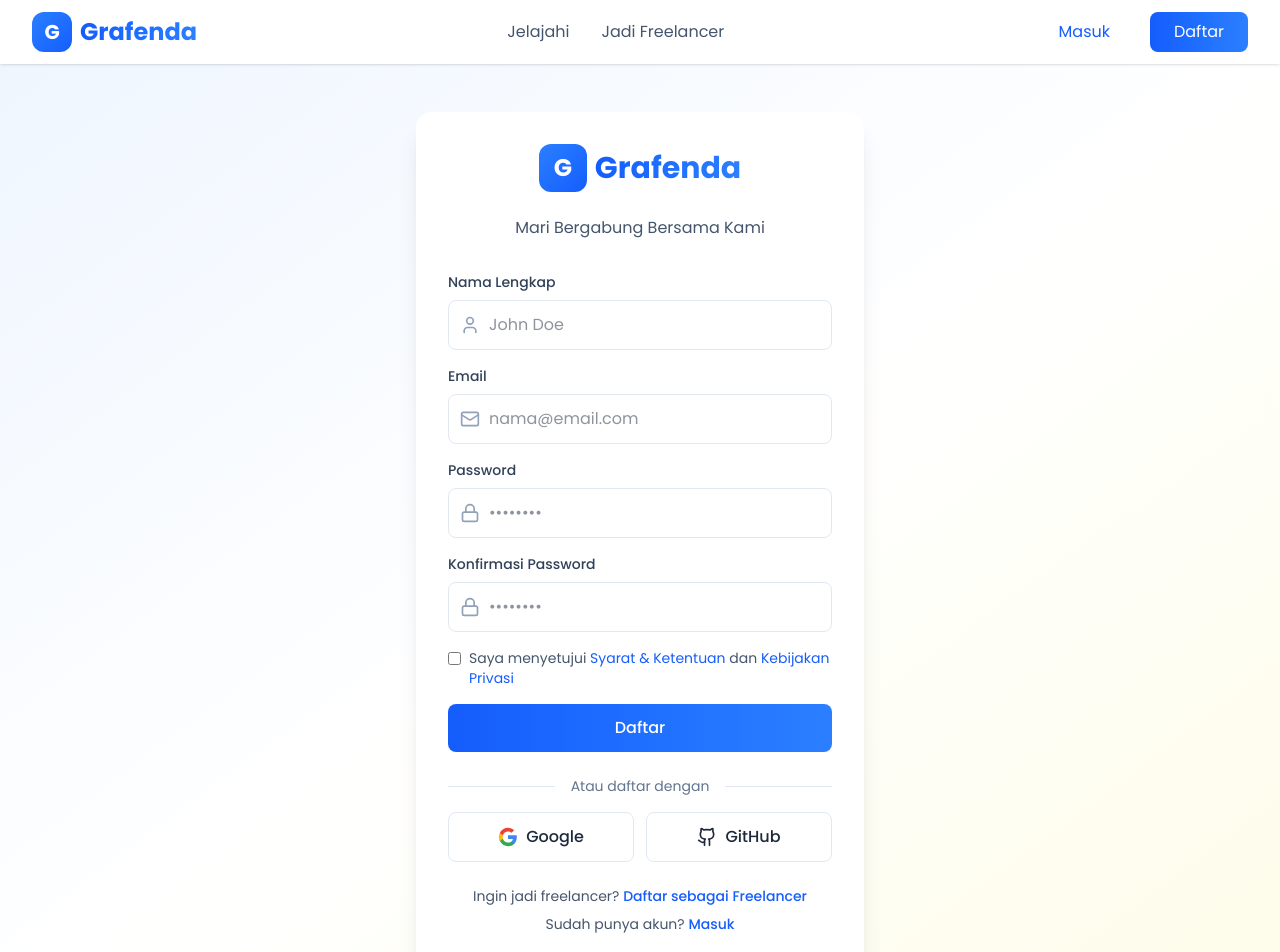
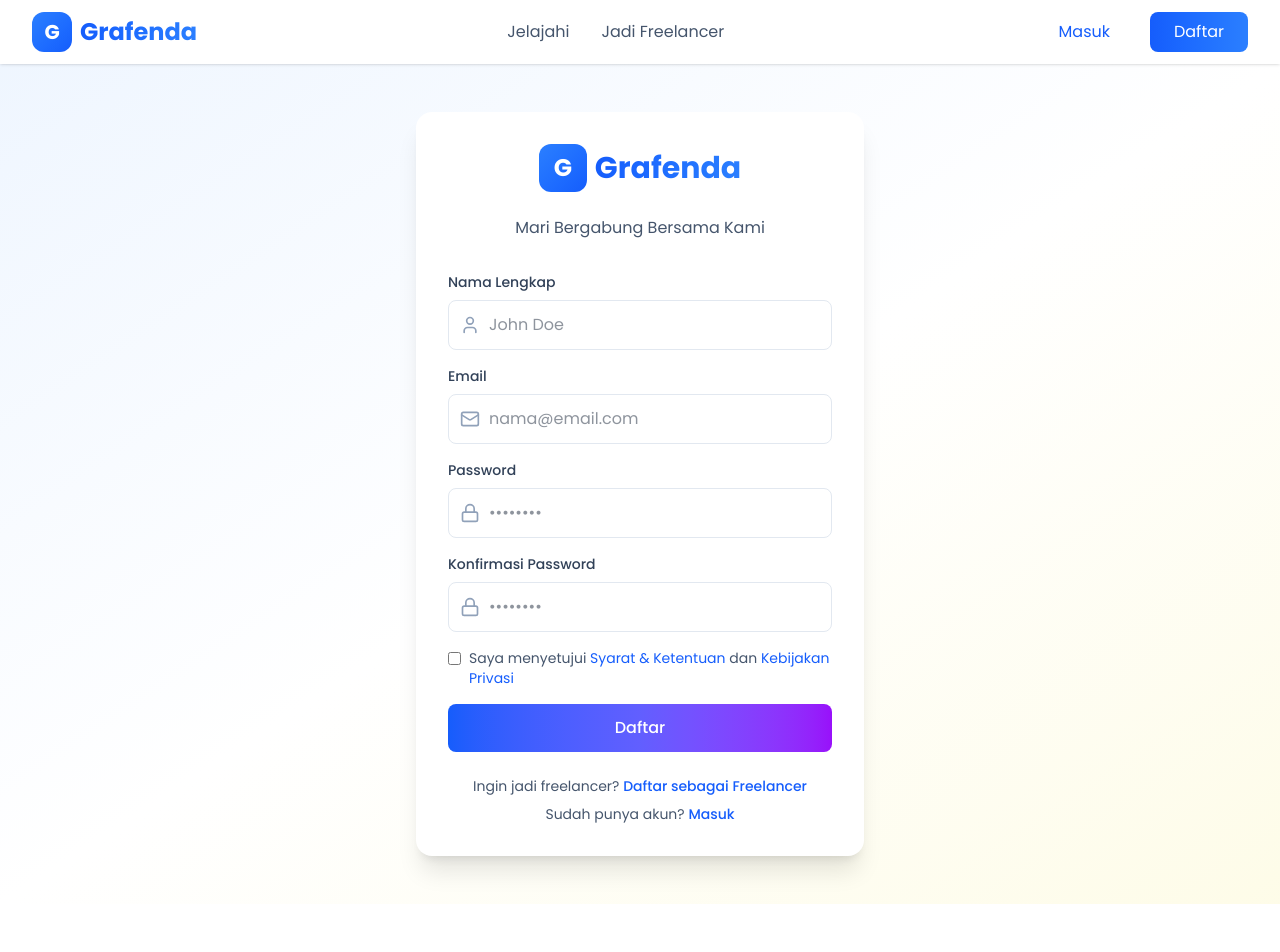
Before and after one commit to beeena4/GRAFENDA, a React (Vite) app: page /register in a window 1280 px wide. Shown: the top 952 px of the page. After the commit the page ends 904 px from the top, so only its background shows below. Built offline with nearby package versions, Linux system fonts and the light colour scheme.

Commit message:
ubah register

```diff
--- a/src/app/pages/Register.tsx
+++ b/src/app/pages/Register.tsx
@@ -107,56 +107,11 @@
 
             <button
               type="submit"
-              className="w-full bg-gradient-to-r from-blue-600 to-blue-500 text-white py-3 rounded-lg hover:shadow-lg transition-shadow font-medium"
+              className="w-full bg-gradient-to-r from-blue-600 via-indigo-500 to-purple-600 text-white py-3 rounded-lg hover:opacity-90 transition-all font-medium"
             >
               Daftar
             </button>
           </form>
-
-          <div className="mt-6">
-            <div className="relative">
-              <div className="absolute inset-0 flex items-center">
-                <div className="w-full border-t border-slate-200"></div>
-              </div>
-              <div className="relative flex justify-center text-sm">
-                <span className="px-4 bg-white text-slate-500">Atau daftar dengan</span>
-              </div>
-            </div>
-
-            <div className="mt-4 grid grid-cols-2 gap-3">
-              <button
-                onClick={() => handleSocialRegister('google')}
-                className="flex items-center justify-center px-4 py-3 border border-slate-200 rounded-lg hover:bg-slate-50 transition-colors"
-              >
-                <svg className="w-5 h-5 mr-2" viewBox="0 0 24 24">
-                  <path
-                    fill="#4285F4"
-                    d="M22.56 12.25c0-.78-.07-1.53-.2-2.25H12v4.26h5.92c-.26 1.37-1.04 2.53-2.21 3.31v2.77h3.57c2.08-1.92 3.28-4.74 3.28-8.09z"
-                  />
-                  <path
-                    fill="#34A853"
-                    d="M12 23c2.97 0 5.46-.98 7.28-2.66l-3.57-2.77c-.98.66-2.23 1.06-3.71 1.06-2.86 0-5.29-1.93-6.16-4.53H2.18v2.84C3.99 20.53 7.7 23 12 23z"
-                  />
-                  <path
-                    fill="#FBBC05"
-                    d="M5.84 14.09c-.22-.66-.35-1.36-.35-2.09s.13-1.43.35-2.09V7.07H2.18C1.43 8.55 1 10.22 1 12s.43 3.45 1.18 4.93l2.85-2.22.81-.62z"
-                  />
-                  <path
-                    fill="#EA4335"
-                    d="M12 5.38c1.62 0 3.06.56 4.21 1.64l3.15-3.15C17.45 2.09 14.97 1 12 1 7.7 1 3.99 3.47 2.18 7.07l3.66 2.84c.87-2.6 3.3-4.53 6.16-4.53z"
-                  />
-                </svg>
-                Google
-              </button>
-              <button
-                onClick={() => handleSocialRegister('github')}
-                className="flex items-center justify-center px-4 py-3 border border-slate-200 rounded-lg hover:bg-slate-50 transition-colors"
-              >
-                <Github className="w-5 h-5 mr-2" />
-                GitHub
-              </button>
-            </div>
-          </div>
 
           <div className="mt-6 text-center">
             <p className="text-sm text-slate-600">
```
